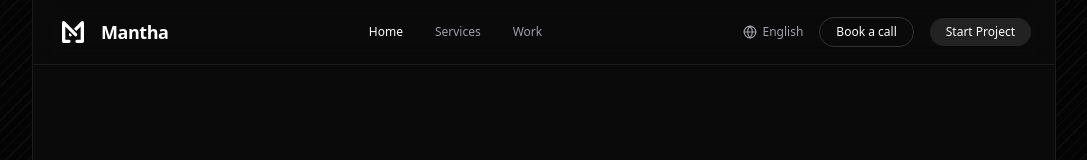
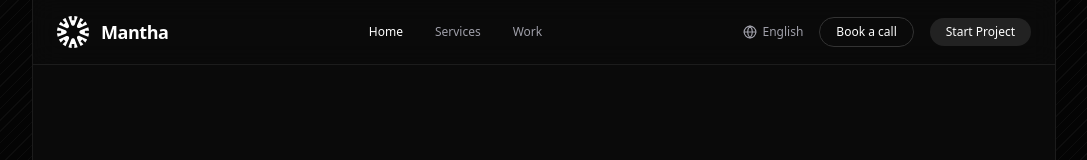
Before and after one commit to phalla-doll/prominent-grid-layout, a Next.js app: page / in a window 1280 px wide. Shown: the top 160 px of the page, without its empty margins (96-1183 px from the left). Built offline with nearby package versions, Linux system fonts and the light colour scheme.

Commit message:
fix: Update logo SVG to smaller dimensions
Resizes the SVG logo and its component to a smaller 40x40 viewport, reducing file size and improving performance. Updates the `icon.svg` and `Logo.tsx` accordingly.

```diff
--- a/components/Logo.tsx
+++ b/components/Logo.tsx
@@ -2,38 +2,22 @@ import React from 'react';
 
 export default function Logo({ className = "w-8 h-8" }: { className?: string }) {
   return (
-    <svg className={className} viewBox="0 0 96 96" fill="none" xmlns="http://www.w3.org/2000/svg">
+    <svg className={className} viewBox="0 0 40 40" fill="none" xmlns="http://www.w3.org/2000/svg">
+      <g clipPath="url(#formance_dark__clip0_2272_3068)">
+        <path fillRule="evenodd" clipRule="evenodd" d="M17.7987 29.4147L14.2387 39.0947C15.5813 39.5627 16.9547 39.8747 18.36 40V34.848H21.6387V40C23.044 39.8747 24.4493 39.5627 25.8227 39.0947L22.2627 29.4147C21.5133 27.3533 18.5787 27.3533 17.7973 29.4147H17.7987Z" fill="currentColor" />
+        <path fillRule="evenodd" clipRule="evenodd" d="M25.1053 28.228L29.4453 37.596C30.7253 36.972 31.944 36.2227 33.0053 35.316L29.352 31.6627L31.6933 29.3213L35.3467 32.9747C36.252 31.8813 37.0333 30.664 37.6573 29.384L28.2893 25.044C26.2907 24.1067 24.2307 26.2 25.136 28.1973L25.1053 28.228Z" fill="currentColor" />
+        <path fillRule="evenodd" clipRule="evenodd" d="M29.4147 22.232L39.0947 25.792C39.5627 24.4493 39.8747 23.076 40 21.6707H34.848V18.392H40C39.8747 16.9867 39.5627 15.5813 39.0947 14.208L29.4147 17.768C27.3533 18.5173 27.3533 21.452 29.4147 22.2333V22.232Z" fill="currentColor" />
+        <path fillRule="evenodd" clipRule="evenodd" d="M28.228 14.9253L37.596 10.5853C36.972 9.30532 36.2227 8.08666 35.316 7.02532L31.6627 10.6787L29.3213 8.33732L32.9747 4.68399C31.8813 3.77866 30.664 2.99732 29.384 2.37332L25.044 11.7413C24.1067 13.74 26.2 15.8 28.1973 14.8947L28.228 14.9253Z" fill="currentColor" />
+        <path fillRule="evenodd" clipRule="evenodd" d="M22.232 10.6173L25.792 0.937333C24.4493 0.469333 23.076 0.157333 21.6707 0.032V5.184H18.392V0C16.9867 0.125333 15.5813 0.437333 14.208 0.937333L17.768 10.6173C18.5173 12.6787 21.452 12.6787 22.2333 10.6173H22.232Z" fill="currentColor" />
+        <path fillRule="evenodd" clipRule="evenodd" d="M14.9254 11.8027L10.5854 2.436C9.30535 3.06 8.08669 3.80934 7.02535 4.716L10.6787 8.36934L8.33735 10.7107L4.68402 7.05734C3.77869 8.15067 2.99735 9.368 2.37335 10.648L11.7414 14.988C13.74 15.9253 15.8 13.832 14.8947 11.8347L14.9254 11.804V11.8027Z" fill="currentColor" />
+        <path fillRule="evenodd" clipRule="evenodd" d="M10.6173 17.7987L0.937333 14.208C0.437333 15.5507 0.125333 16.956 0 18.3613H5.152V21.64H0C0.125333 23.0453 0.437333 24.4507 0.937333 25.824L10.6173 22.264C12.6787 21.5147 12.6787 18.58 10.6173 17.7987Z" fill="currentColor" />
+        <path fillRule="evenodd" clipRule="evenodd" d="M11.8027 25.1053L2.43466 29.4453C3.05866 30.7253 3.808 31.944 4.71466 33.0053L8.36799 29.352L10.7093 31.6933L7.05599 35.3466C8.14933 36.252 9.36666 37.0333 10.6467 37.6573L14.9867 28.2893C15.924 26.2906 13.8307 24.2306 11.8333 25.136L11.8027 25.1053Z" fill="currentColor" />
+      </g>
       <defs>
-        <mask id="m-cutout">
-          <rect x="0" y="0" width="96" height="96" fill="white" />
-          <path
-            d="M 36 76 H 20 V 20 L 56 56"
-            stroke="black"
-            strokeWidth="18"
-            strokeLinecap="round"
-            strokeLinejoin="round"
-          />
-        </mask>
+        <clipPath id="formance_dark__clip0_2272_3068">
+          <rect width="40" height="40" fill="white" />
+        </clipPath>
       </defs>
-
-      {/* Right half */}
-      <path
-        d="M 60 76 H 76 V 20 L 40 56"
-        stroke="currentColor"
-        strokeWidth="10"
-        strokeLinecap="round"
-        strokeLinejoin="round"
-        mask="url(#m-cutout)"
-      />
-
-      {/* Left half */}
-      <path
-        d="M 36 76 H 20 V 20 L 56 56"
-        stroke="currentColor"
-        strokeWidth="10"
-        strokeLinecap="round"
-        strokeLinejoin="round"
-      />
     </svg>
   );
 }
```
Also changed, not shown: public/icon.svg.
